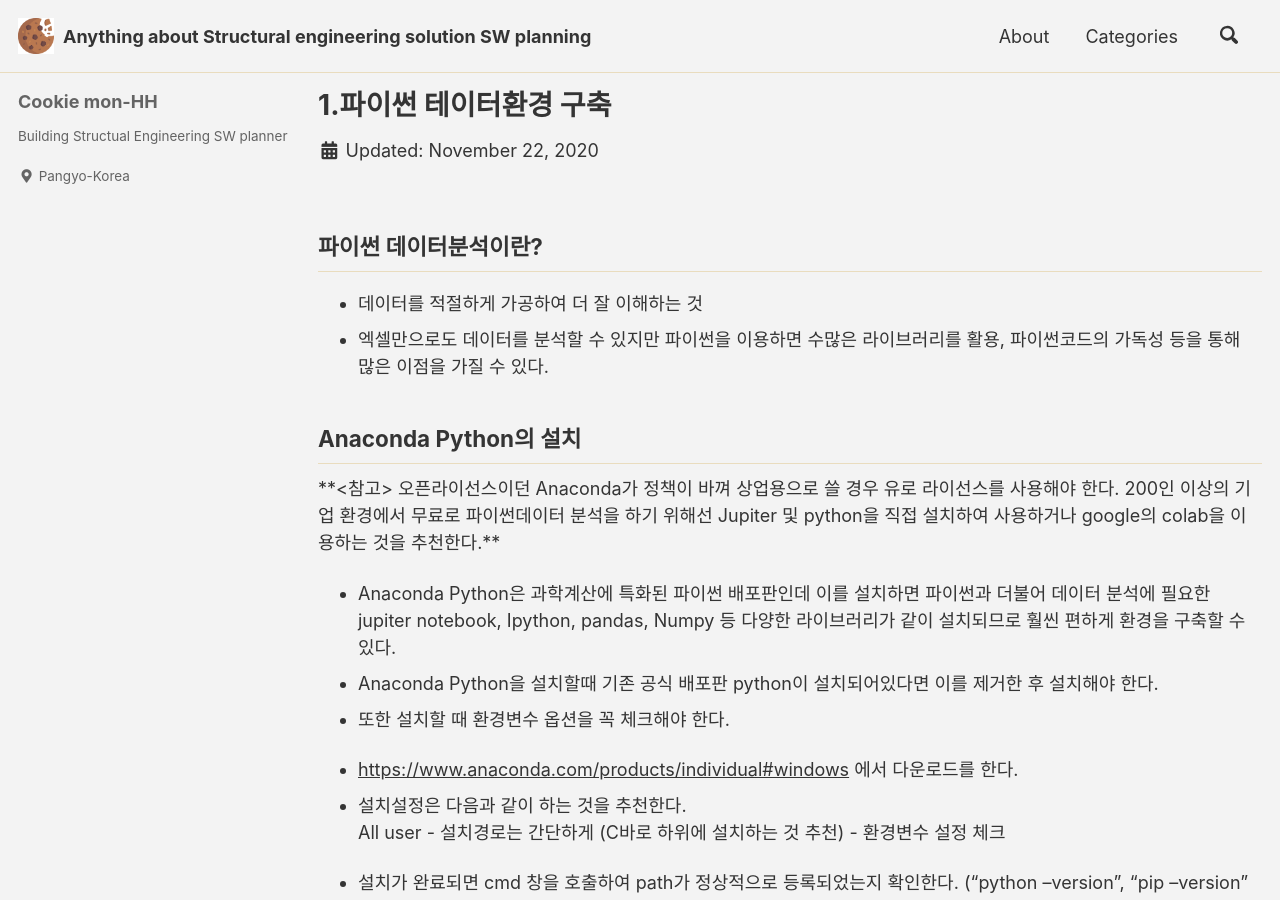
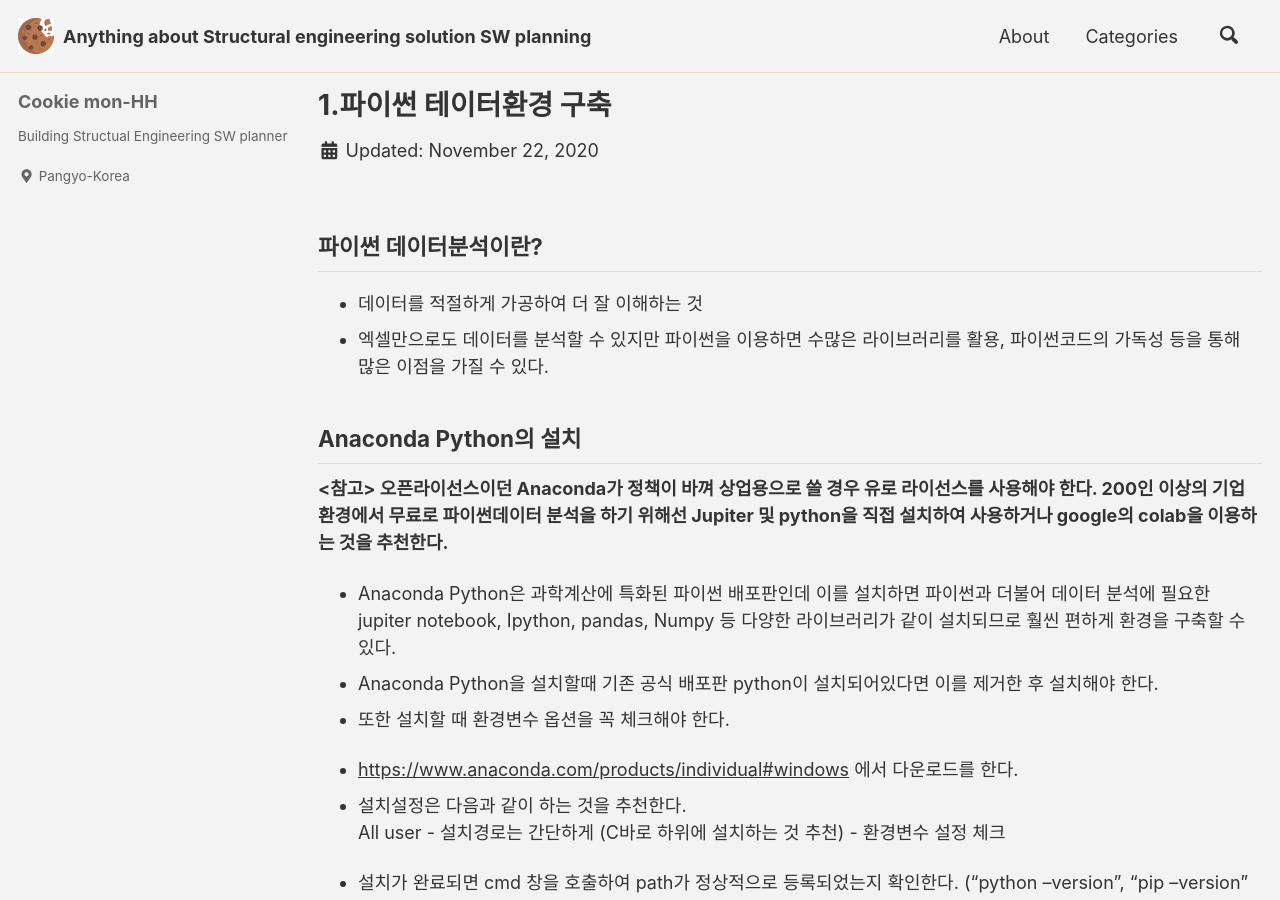
Before and after one commit to CookieMon-HH/cookiemon-hh.github.io, a Jekyll site: the page built from _posts/2020-11-22-1 1 파이썬 테이터환경 구축.md, in a window 1280 px wide and 900 px high. Built offline with Jekyll 4.4.1, drawn with Linux system fonts in a browser that asks for light colours; cached includes are drawn as plain includes; a script that is not in the unit is left out; comment, search, counter and statistics services are not loaded.

```diff
--- a/_posts/2020-11-22-1 1 파이썬 테이터환경 구축.md
+++ b/_posts/2020-11-22-1 1 파이썬 테이터환경 구축.md
@@ -17,7 +17,7 @@ date : 2020-11-22
 Anaconda Python의 설치
 ---
 
-**<참고> 오픈라이선스이던 Anaconda가 정책이 바껴 상업용으로 쓸 경우 유로 라이선스를 사용해야 한다.
+**\<참고\> 오픈라이선스이던 Anaconda가 정책이 바껴 상업용으로 쓸 경우 유로 라이선스를 사용해야 한다.
 200인 이상의 기업 환경에서 무료로 파이썬데이터 분석을 하기 위해선 Jupiter 및 python을 직접 설치하여 사용하거나 google의 colab을 이용하는 것을 추천한다.**
 
 
```
